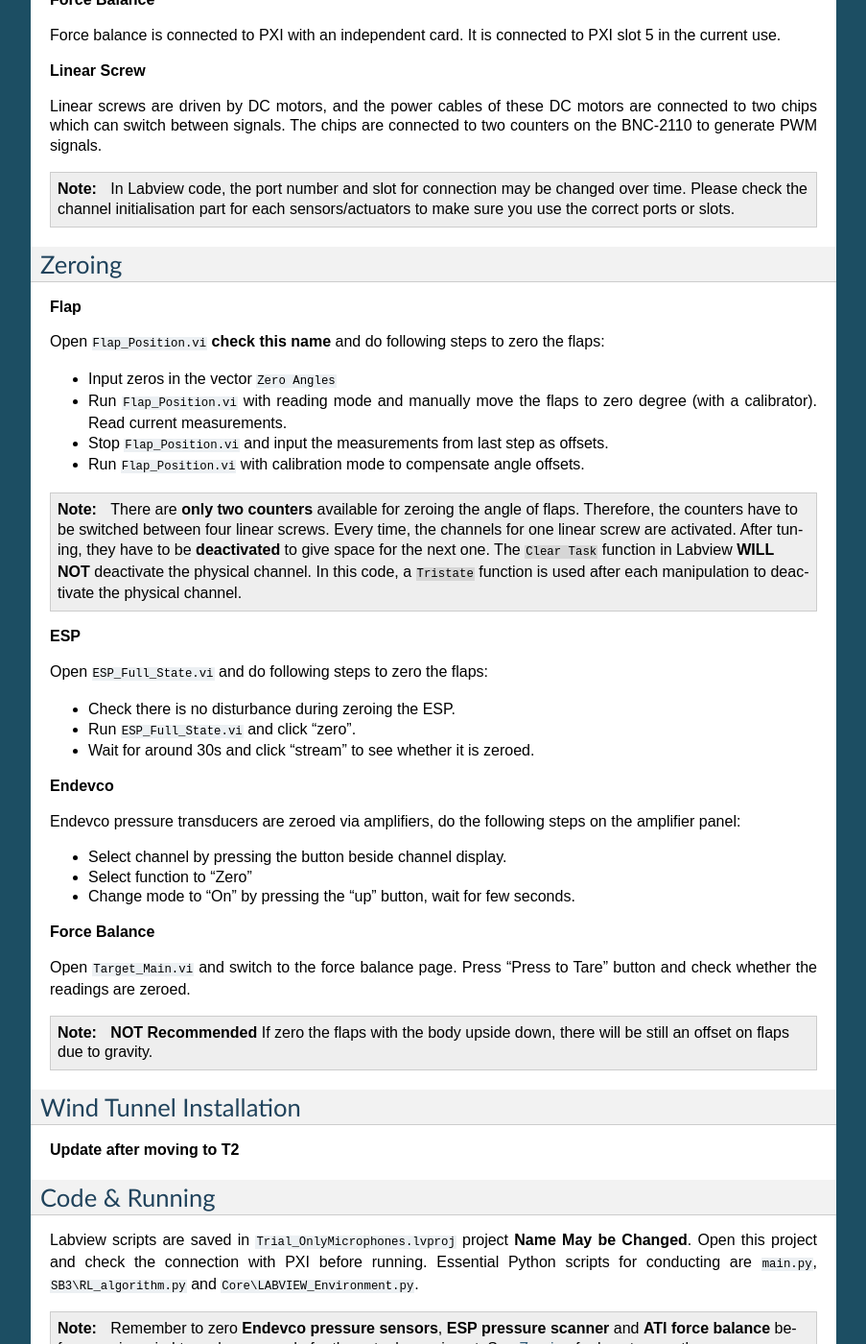
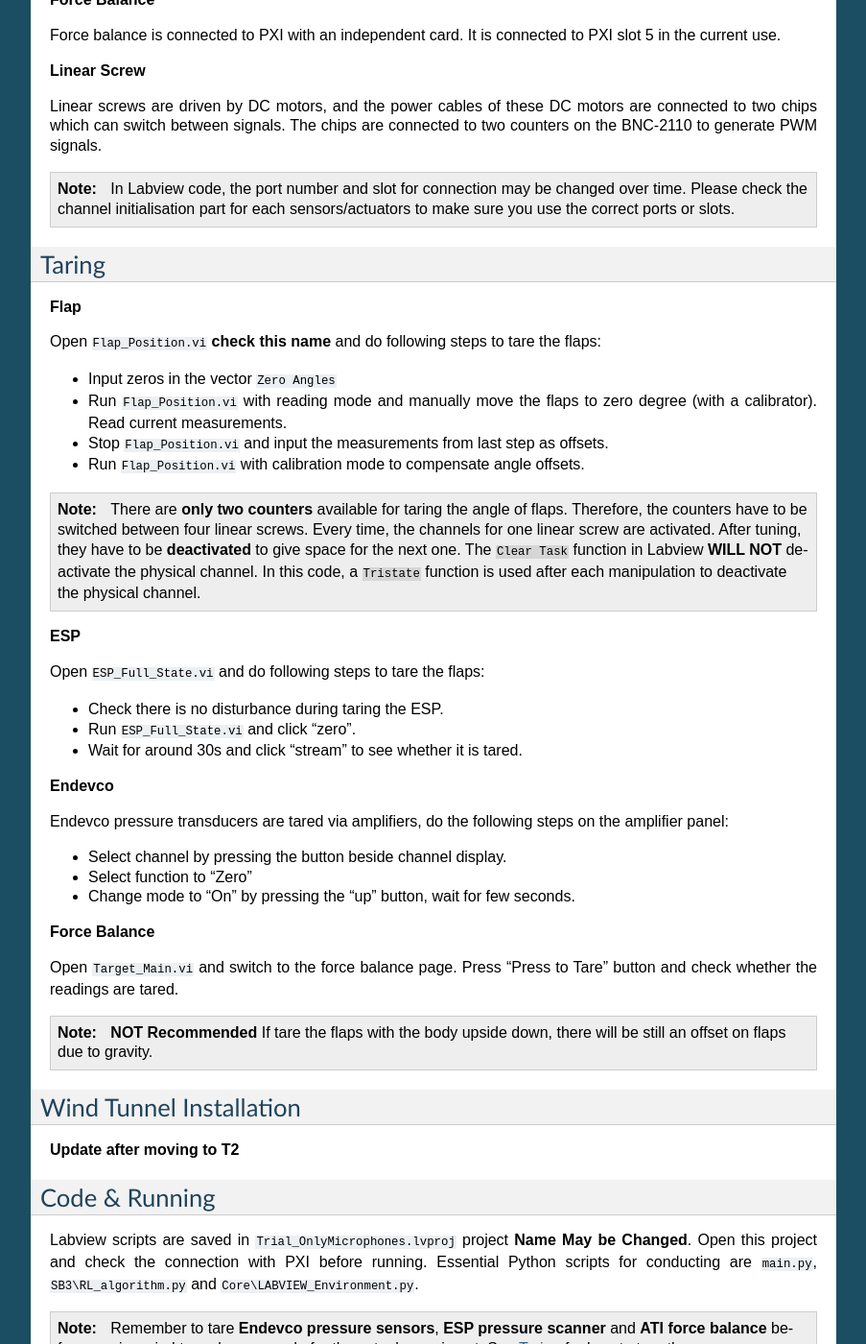
Before and after one commit to chengwei-xia/IC_Ahmed_WindTunnel, a Sphinx documentation site: the page built from source/ExpManual.rst, in a window 1280 px wide and 1400 px high, scrolled down 1545 px. Shown: the whole window at 96% size, without its empty margins (198-1101 px from the left). Built offline with Sphinx 7.4.7, drawn with Linux system fonts in a browser that asks for light colours; some of the changed text lies outside the part shown.

```diff
--- a/source/ExpManual.rst
+++ b/source/ExpManual.rst
@@ -3,7 +3,7 @@
 Experiment Manual
 =================
 
-This section demonstrates the procedures of conducting this wind tunnel experiment properly, including cable connection from Ahmed body to PXI, sensors & actuators zeroing, and how to run the experiment.
+This section demonstrates the procedures of conducting this wind tunnel experiment properly, including cable connection from Ahmed body to PXI, sensors & actuators taring, and how to run the experiment.
 
 .. _Cable Connection:
 
@@ -66,14 +66,14 @@
    In Labview code, the port number and slot for connection may be changed over time. Please check the channel initialisation part for each sensors/actuators to make sure you use the correct ports or slots.
 
 
-.. _Zeroing:
+.. _Taring:
 
-Zeroing
+Taring
 -------
 
 **Flap**
 
-Open ``Flap_Position.vi`` **check this name** and do following steps to zero the flaps:
+Open ``Flap_Position.vi`` **check this name** and do following steps to tare the flaps:
 
 - Input zeros in the vector ``Zero Angles``
 - Run ``Flap_Position.vi`` with reading mode and manually move the flaps to zero degree (with a calibrator). Read current measurements.
@@ -82,19 +82,19 @@
 
 .. note::
 
-   There are **only two counters** available for zeroing the angle of flaps. Therefore, the counters have to be switched between four linear screws. Every time, the channels for one linear screw are activated. After tuning, they have to be **deactivated** to give space for the next one. The ``Clear Task`` function in Labview **WILL NOT** deactivate the physical channel. In this code, a ``Tristate`` function is used after each manipulation to deactivate the physical channel.
+   There are **only two counters** available for taring the angle of flaps. Therefore, the counters have to be switched between four linear screws. Every time, the channels for one linear screw are activated. After tuning, they have to be **deactivated** to give space for the next one. The ``Clear Task`` function in Labview **WILL NOT** deactivate the physical channel. In this code, a ``Tristate`` function is used after each manipulation to deactivate the physical channel.
 
 **ESP**
 
-Open ``ESP_Full_State.vi`` and do following steps to zero the flaps:
+Open ``ESP_Full_State.vi`` and do following steps to tare the flaps:
 
-- Check there is no disturbance during zeroing the ESP.
+- Check there is no disturbance during taring the ESP.
 - Run ``ESP_Full_State.vi`` and click "zero".
-- Wait for around 30s and click "stream" to see whether it is zeroed.
+- Wait for around 30s and click "stream" to see whether it is tared.
 
 **Endevco**
 
-Endevco pressure transducers are zeroed via amplifiers, do the following steps on the amplifier panel:
+Endevco pressure transducers are tared via amplifiers, do the following steps on the amplifier panel:
 
 - Select channel by pressing the button beside channel display.
 - Select function to "Zero"
@@ -102,11 +102,11 @@
 
 **Force Balance**
 
-Open ``Target_Main.vi`` and switch to the force balance page. Press "Press to Tare" button and check whether the readings are zeroed.
+Open ``Target_Main.vi`` and switch to the force balance page. Press "Press to Tare" button and check whether the readings are tared.
 
 .. note::
 
-   **NOT Recommended** If zero the flaps with the body upside down, there will be still an offset on flaps due to gravity.
+   **NOT Recommended** If tare the flaps with the body upside down, there will be still an offset on flaps due to gravity.
 
 .. _Wind Tunnel Installation:
 
@@ -124,7 +124,7 @@
 
 .. note::
 
-   Remember to zero **Endevco pressure sensors**, **ESP pressure scanner** and **ATI force balance** before running wind tunnel or any code for the actual experiment. See :ref:`Zeroing <Zeroing>` for how to zero these measurements.
+   Remember to tare **Endevco pressure sensors**, **ESP pressure scanner** and **ATI force balance** before running wind tunnel or any code for the actual experiment. See :ref:`Taring <Taring>` for how to tare these measurements.
 
 **Baseline Flow (without control)**
 
--- a/source/HardwareSetup.rst
+++ b/source/HardwareSetup.rst
@@ -168,7 +168,7 @@
 Linear Screw
 ------------
 
-The linear screw in the Ahmed body is used to adjust static position of the flaps. In the present experiment, linear screws are only used to zero the static flap angles. For details of zeroing flaps and Labview code for implementation, please refer to :ref:`Zeroing <Zeroing>`.
+The linear screw in the Ahmed body is used to adjust static position of the flaps. In the present experiment, linear screws are only used to tare the static flap angles. For details of taring flaps and Labview code for implementation, please refer to :ref:`Taring <Taring>`.
 
 **Add a picture of a linear screw used in this experiment.**
 
```
Also changed, not shown: 2 other files.
